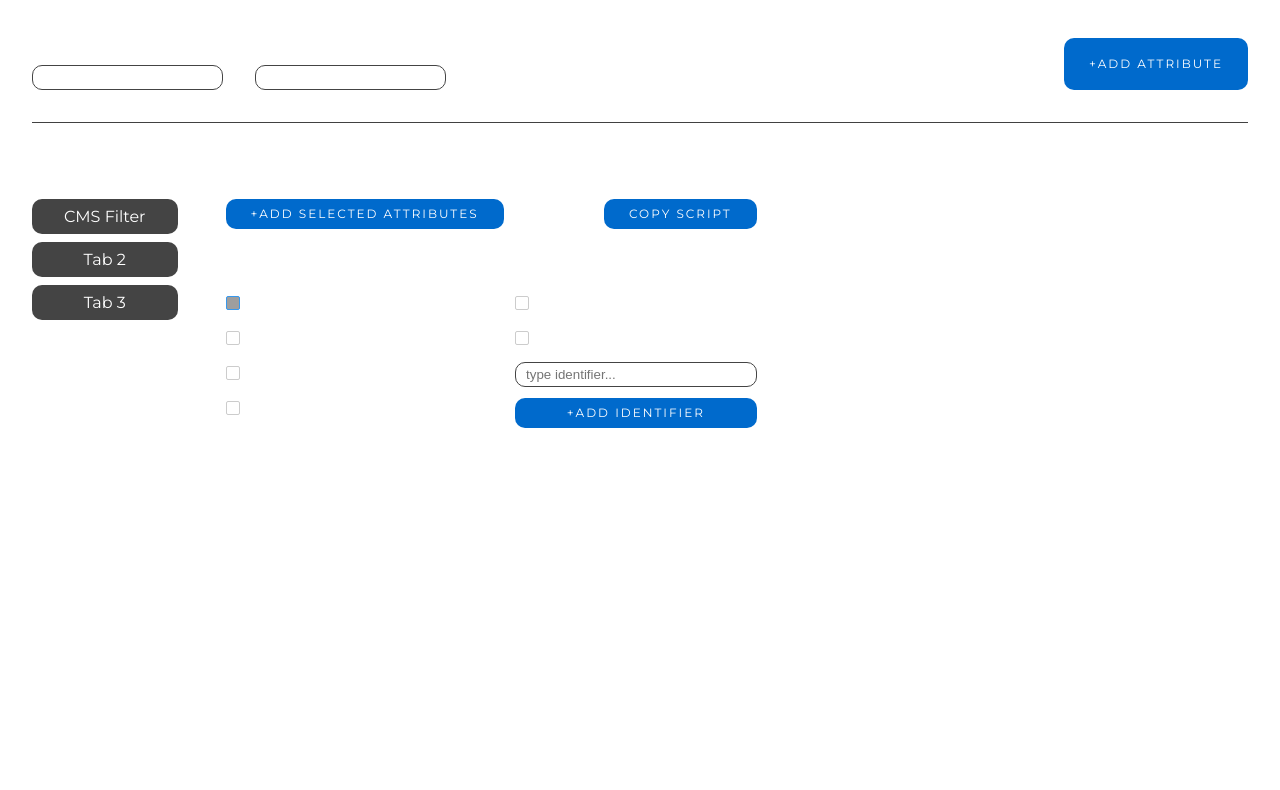
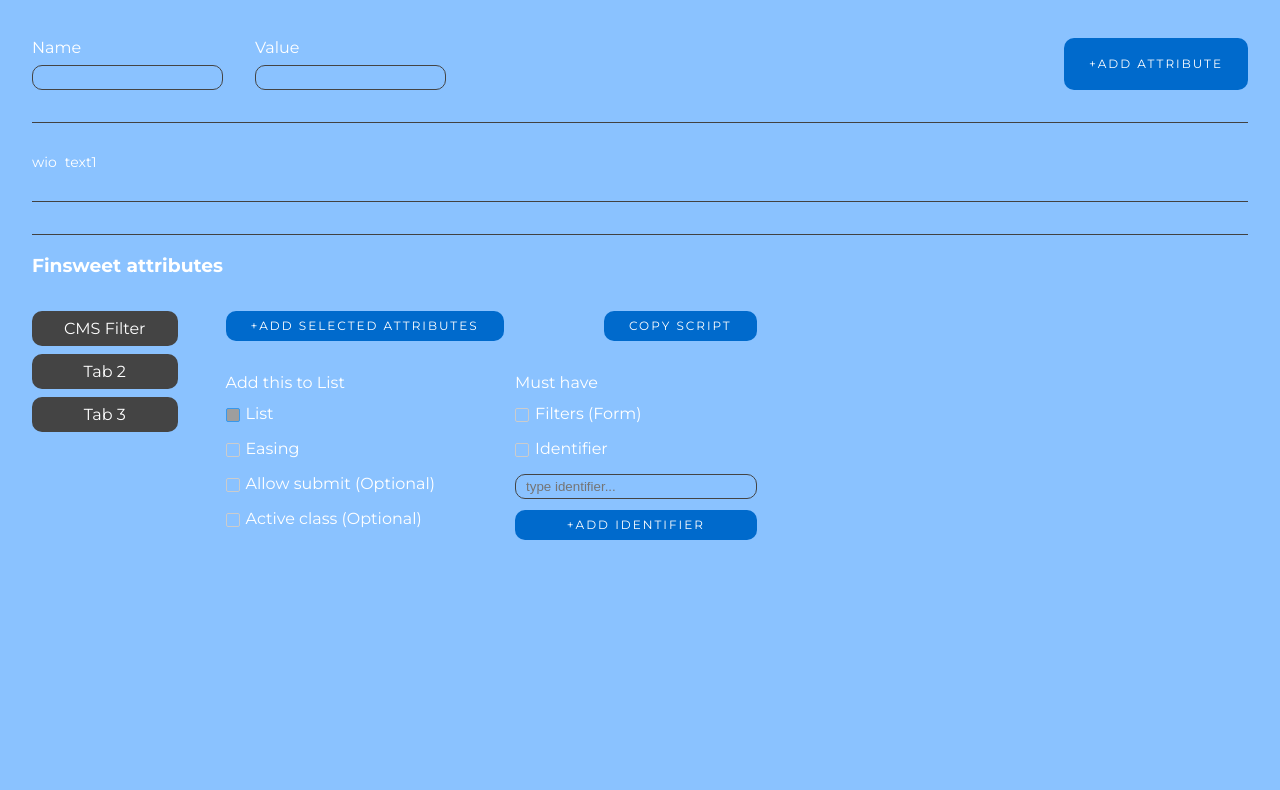
Before and after one commit to wripcode/AttributesApp, a website: page public/index.html in a window 1280 px wide. Shown: the part 108-898 px from the top of the page. Drawn offline with Linux system fonts and the light colour scheme; grey boxes are pictures that could not be loaded.

Commit message:
Design Update & View all attr[FN]

```diff
--- a/public/index.html
+++ b/public/index.html
@@ -2,7 +2,7 @@
 <style>
   @import url('https://fonts.googleapis.com/css2?family=Montserrat:wght@300;400;500;600;700&family=Work+Sans:ital,wght@0,300;0,400;0,500;0,600;0,700;0,800;0,900;1,300;1,400;1,500;1,600;1,700;1,800;1,900&display=swap');
 
-root {
+:root {
   --white: white;
   --bg5: #444;
   --bginverse: #ebebeb;
@@ -123,8 +123,8 @@ body {
 }
 .flex-horizontal {
   display: flex;
-  grid-column-gap: 1rem;
-  grid-row-gap: 1rem;
+  grid-column-gap: 0.5rem;
+  grid-row-gap: 0.5rem;
 }
 
 .flex-horizontal.flex-gap-medium {
@@ -324,6 +324,37 @@ body {
   grid-column-gap: 0.5rem;
   grid-row-gap: 0.5rem;
 }
+.flex-vertical {
+  display: flex;
+  flex-direction: column;
+  align-items: stretch;
+}
+
+.flex-vertical.flex-gap-medium {
+  grid-column-gap: 2rem;
+  grid-row-gap: 2rem;
+}
+.attr-listing {
+  display: flex;
+  overflow: auto;
+  width: 100%;
+  max-height: 20vh;
+  padding-top: 1rem;
+  padding-bottom: 1rem;
+  flex-direction: column;
+  grid-column-gap: 0rem;
+  grid-row-gap: 0rem;
+  border-top-style: solid;
+  border-top-width: 1px;
+  border-top-color: #414141;
+  border-bottom-style: solid;
+  border-bottom-width: 1px;
+  border-bottom-color: #414141;
+}
+.attr-list-item {
+  font-size: 14px;
+}
+
 </style>
 
 
@@ -331,7 +362,8 @@ body {
 <div class="app_wrapper">
   <h1>Attributes app</h1>
   <div class="input-wrapper">
-    <div class="input-block-wrap">
+    <div class="flex-vertical flex-gap-medium">
+      <div class="input-block-wrap">
           <div class="flex-horizontal flex-gap-medium">
             <div class="input_field-wrap"><label for="Name" class="input-label">Name</label>
               <input type="text" class="input_field w-input" maxlength="256" name="Name" data-name="Name" placeholder="" id="Name">
@@ -341,11 +373,18 @@ body {
             </div>
           </div>
           <a id="attr-add" href="#" class="button w-button">+ADD Attribute</a>
+      </div>
+      <div class="attr-listing">
+        <button id="get-el-btn" class="button w-button" style="display: none;">Get Element</button>
+        <div class="flex-horizontal">
+          <p class="attr-list-item attr-name">wio</p><p class="attr-list-item attr-value">text1</p>
         </div>
+      </div>
+  </div>
   </div>
   <div class="att-list-wrap">
     <h3>Finsweet attributes</h3>
-    <div data-current="cms-filter" data-easing="ease" data-duration-in="300" data-duration-out="100" class="attr-tab w-tabs">
+    <div data-easing="ease" data-duration-in="300" data-duration-out="100" class="attr-tab w-tabs">
       <div class="attr-tab-menu w-tab-menu">
         <a data-w-tab="cms-filter" class="attr-tab-header w-inline-block w-tab-link w--current">
           <div>CMS Filter</div>
--- a/tsconfig.json
+++ b/tsconfig.json
@@ -4,7 +4,8 @@
     "target": "es6",
     "lib": [
       "es6",
-      "dom"
+      "dom",
+      "es2017"
     ],
     "typeRoots": [
       "./node_modules/@types",
```
